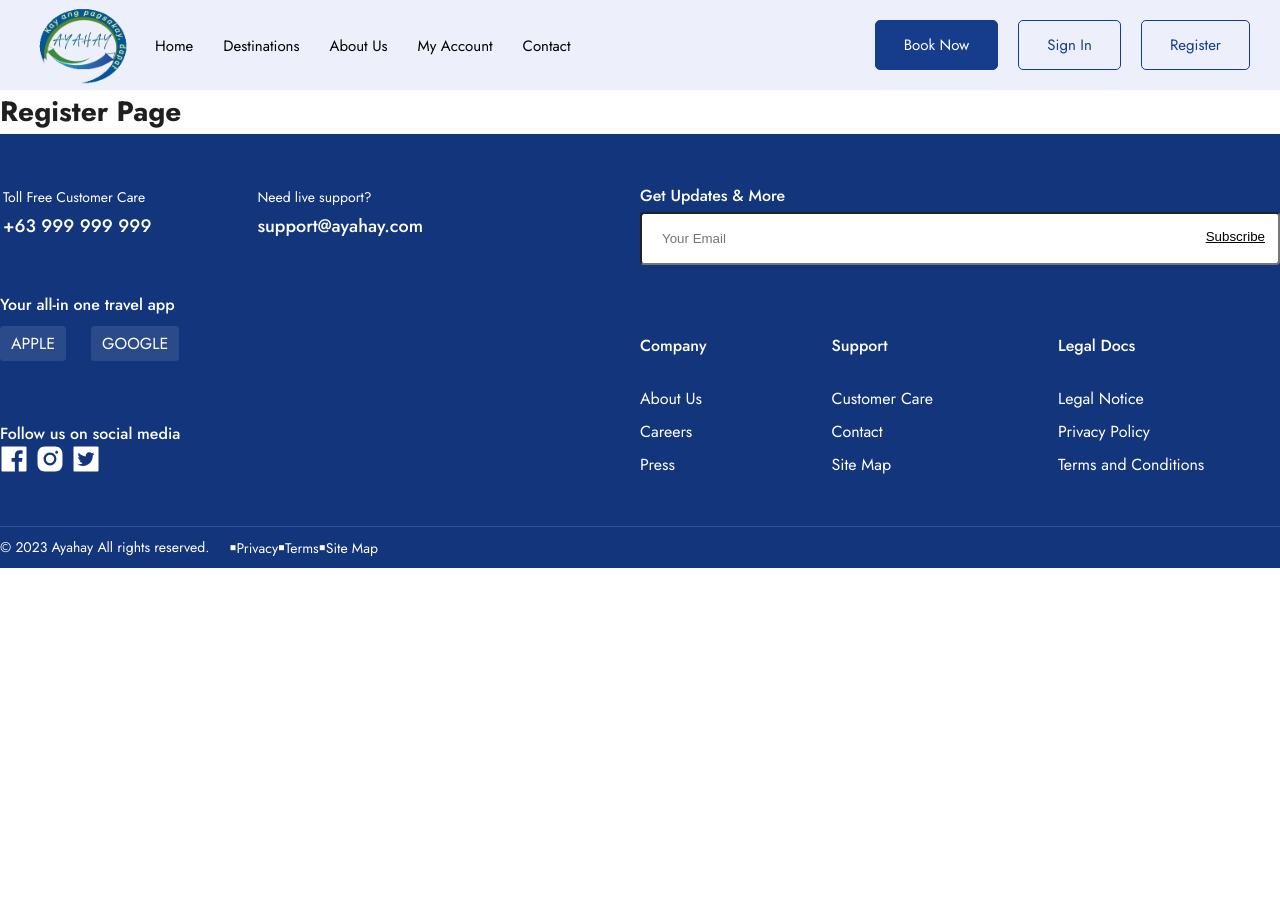
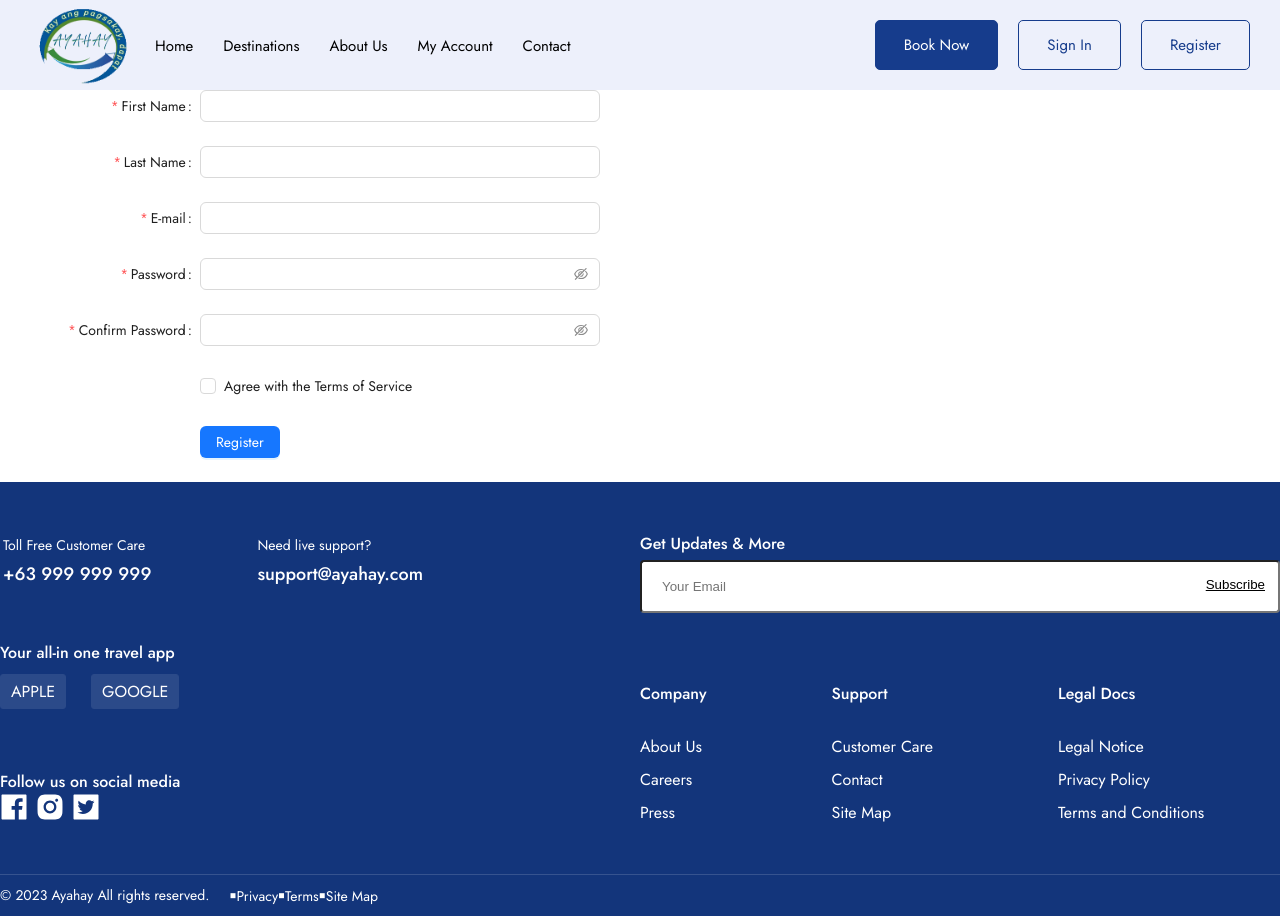
Before and after one commit to ayahayadmin/Ayahay, a Next.js app: page /auth/register in a window 1280 px wide. Before the commit the page ends 800 px from the top, so only its background shows below. Built offline with nearby package versions, Linux system fonts and the light colour scheme.

Commit message:
Create basic register page

```diff
--- a/app/auth/register/page.tsx
+++ b/app/auth/register/page.tsx
@@ -1,3 +1,156 @@
+'use client';
+import { BasicProfile } from '@/common/models/profile.model';
+import { saveProfile } from '@/common/services/profile.service';
+import { Button, Checkbox, Form, Input } from 'antd';
+import React, { useState } from 'react';
+
+const formItemLayout = {
+  labelCol: {
+    xs: { span: 24 },
+    sm: { span: 8 },
+  },
+  wrapperCol: {
+    xs: { span: 24 },
+    sm: { span: 16 },
+  },
+};
+
+const tailFormItemLayout = {
+  wrapperCol: {
+    xs: {
+      span: 24,
+      offset: 0,
+    },
+    sm: {
+      span: 16,
+      offset: 8,
+    },
+  },
+};
+
 export default function Register() {
-  return <h1>Register Page</h1>;
+  const [form] = Form.useForm();
+
+  const onFinish = (values: BasicProfile) => {
+    console.log('Received values of form: ', values);
+    saveProfile(values);
+  };
+
+  return (
+    <Form
+      {...formItemLayout}
+      form={form}
+      name='register'
+      onFinish={onFinish}
+      style={{ maxWidth: 600 }}
+      scrollToFirstError
+    >
+      <Form.Item
+        name='firstName'
+        label='First Name'
+        rules={[
+          {
+            required: true,
+            message: 'Please input your first name!',
+            whitespace: true,
+          },
+        ]}
+      >
+        <Input />
+      </Form.Item>
+
+      <Form.Item
+        name='lastName'
+        label='Last Name'
+        rules={[
+          {
+            required: true,
+            message: 'Please input your last name!',
+            whitespace: true,
+          },
+        ]}
+      >
+        <Input />
+      </Form.Item>
+
+      <Form.Item
+        name='email'
+        label='E-mail'
+        rules={[
+          {
+            type: 'email',
+            message: 'The input is not valid E-mail!',
+          },
+          {
+            required: true,
+            message: 'Please input your E-mail!',
+          },
+        ]}
+      >
+        <Input />
+      </Form.Item>
+
+      <Form.Item
+        name='password'
+        label='Password'
+        rules={[
+          {
+            required: true,
+            message: 'Please input your password!',
+          },
+        ]}
+        hasFeedback
+      >
+        <Input.Password />
+      </Form.Item>
+
+      <Form.Item
+        name='confirm'
+        label='Confirm Password'
+        dependencies={['password']}
+        hasFeedback
+        rules={[
+          {
+            required: true,
+            message: 'Please confirm your password!',
+          },
+          ({ getFieldValue }) => ({
+            validator(_, value) {
+              if (!value || getFieldValue('password') === value) {
+                return Promise.resolve();
+              }
+              return Promise.reject(
+                new Error('The two passwords that you entered do not match!')
+              );
+            },
+          }),
+        ]}
+      >
+        <Input.Password />
+      </Form.Item>
+
+      <Form.Item
+        name='agreement'
+        valuePropName='checked'
+        rules={[
+          {
+            validator: (_, value) =>
+              value
+                ? Promise.resolve()
+                : Promise.reject(new Error('Should accept agreement')),
+          },
+        ]}
+        {...tailFormItemLayout}
+      >
+        <Checkbox>
+          Agree with the <a href=''>Terms of Service</a>
+        </Checkbox>
+      </Form.Item>
+      <Form.Item {...tailFormItemLayout}>
+        <Button type='primary' htmlType='submit'>
+          Register
+        </Button>
+      </Form.Item>
+    </Form>
+  );
 }
```
